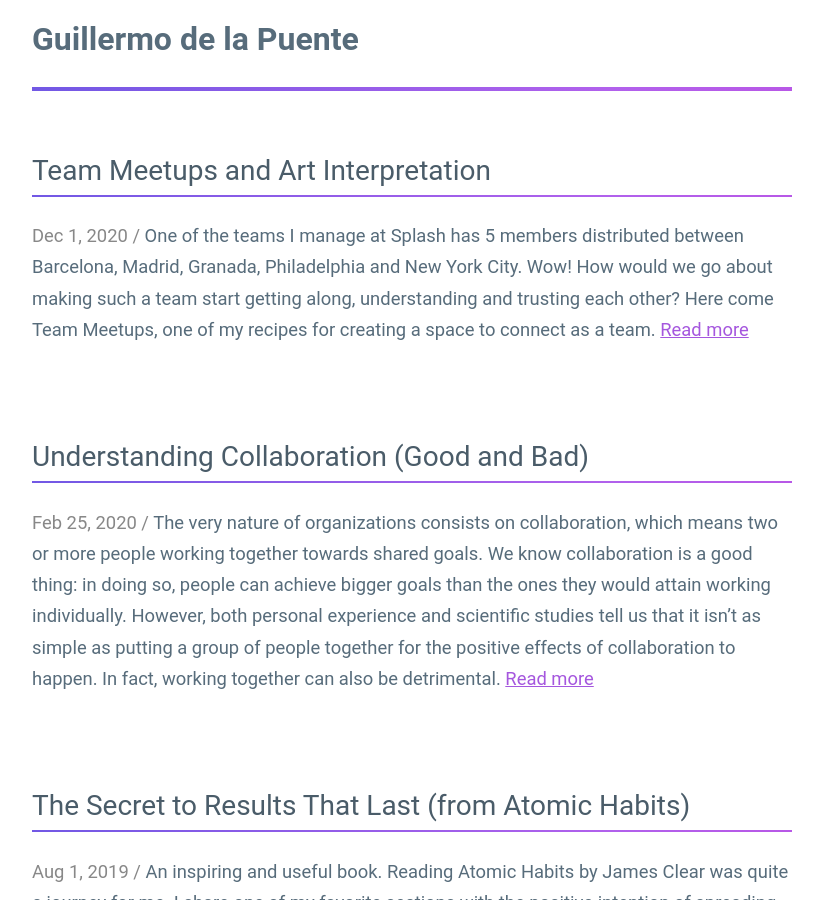
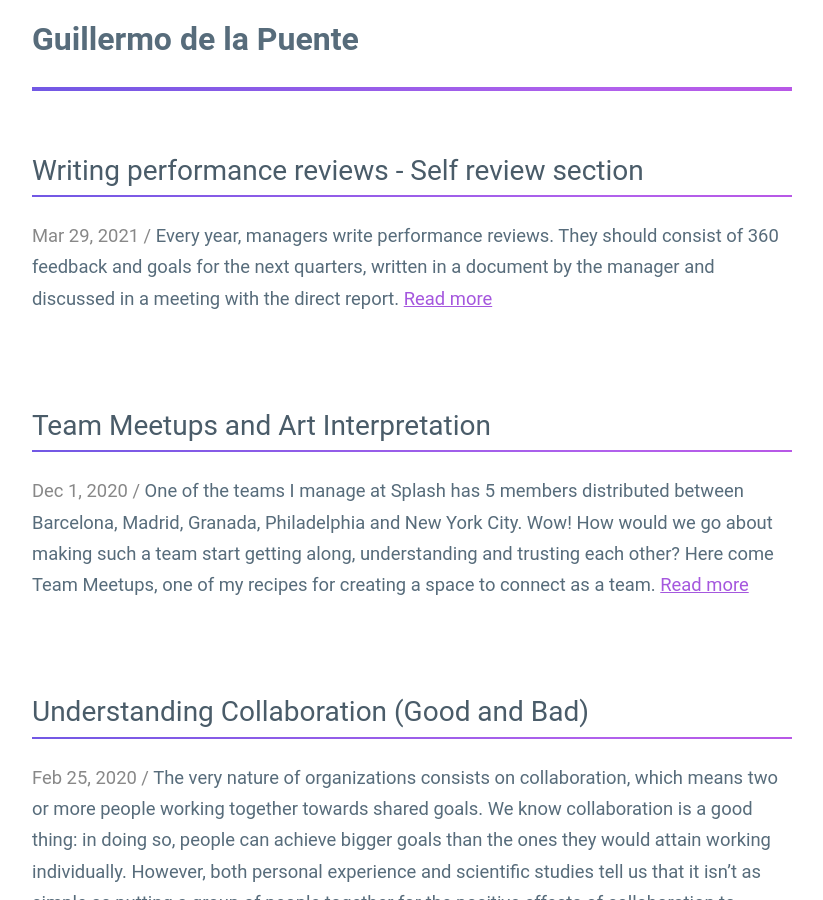
Before and after one commit to guillermodlpa/site, a Jekyll site: the page built from blog.html, in a window 1280 px wide and 900 px high. Shown: the whole window, without its empty margins (228-1051 px from the left). Built offline with Jekyll 4.4.1, drawn with Linux system fonts in a browser that asks for light colours.

Commit message:
Updated Writing Performance Reviews Self Review and 1 other file

```diff
--- a/_drafts/writing-performance-reviews-self-review.markdown
+++ b/_posts/2021-03-29-writing-performance-reviews-self-review.markdown
@@ -1,6 +1,6 @@
 ---
 title: Writing performance reviews - Self review section
-date: 2021-03-21 10:39:00 Z
+date: 2021-03-29 10:00:00 Z
 ---
 
 Every year, managers write performance reviews. They should consist of 360 feedback and goals for the next quarters, written in a document by the manager and discussed in a meeting with the direct report.
```
